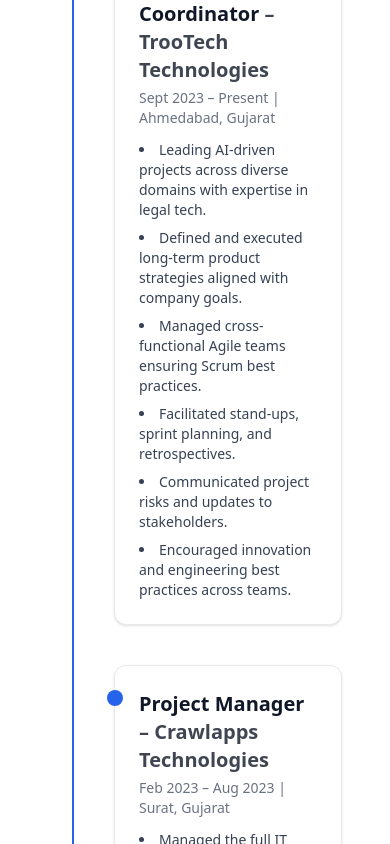
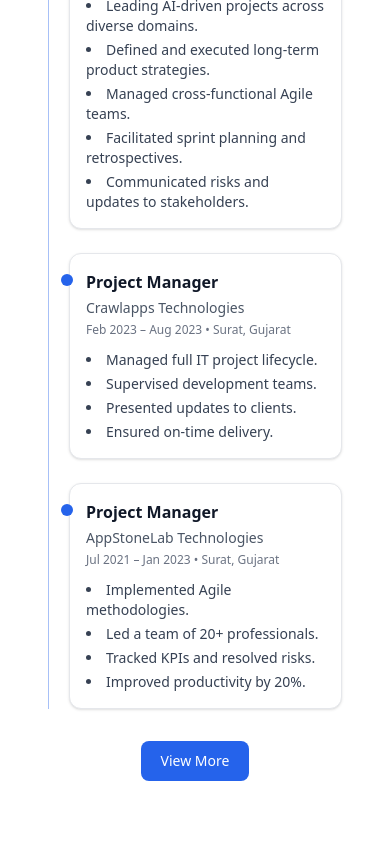
Before and after one commit to surtiabhai007-cmyk/abhai-portfolio, a Next.js app: page / in a window 390 px wide. Shown: the part 2620-3464 px from the top of the page. Built offline with nearby package versions, Linux system fonts and the light colour scheme.

Commit message:
Update Experience.js for mobile

```diff
--- a/components/Experience.js
+++ b/components/Experience.js
@@ -21,12 +21,11 @@
       period: "Sept 2023 – Present",
       location: "Ahmedabad, Gujarat",
       details: [
-        "Leading AI-driven projects across diverse domains with expertise in legal tech.",
-        "Defined and executed long-term product strategies aligned with company goals.",
-        "Managed cross-functional Agile teams ensuring Scrum best practices.",
-        "Facilitated stand-ups, sprint planning, and retrospectives.",
-        "Communicated project risks and updates to stakeholders.",
-        "Encouraged innovation and engineering best practices across teams.",
+        "Leading AI-driven projects across diverse domains.",
+        "Defined and executed long-term product strategies.",
+        "Managed cross-functional Agile teams.",
+        "Facilitated sprint planning and retrospectives.",
+        "Communicated risks and updates to stakeholders.",
       ],
     },
     {
@@ -35,10 +34,10 @@
       period: "Feb 2023 – Aug 2023",
       location: "Surat, Gujarat",
       details: [
-        "Managed the full IT project lifecycle from initiation to delivery.",
-        "Supervised development teams and resolved delivery blockers.",
-        "Presented project updates to clients and senior management.",
-        "Ensured on-time and high-quality delivery of multiple projects.",
+        "Managed full IT project lifecycle.",
+        "Supervised development teams.",
+        "Presented updates to clients.",
+        "Ensured on-time delivery.",
       ],
     },
     {
@@ -47,65 +46,10 @@
       period: "Jul 2021 – Jan 2023",
       location: "Surat, Gujarat",
       details: [
-        "Implemented Agile methodologies to improve project efficiency.",
-        "Led a global team of 20+ IT professionals.",
-        "Tracked KPIs and proactively resolved delivery risks.",
-        "Improved team productivity by 20% through Agile practices.",
-      ],
-    },
-    {
-      role: "Business Analyst",
-      company: "CMARIX Technologies",
-      period: "Feb 2021 – May 2021",
-      location: "Ahmedabad, Gujarat",
-      details: [
-        "Converted client requirements into detailed project scope documents.",
-        "Conducted workshops to finalize project proposals.",
-        "Created Work Breakdown Structures (WBS) for execution clarity.",
-      ],
-    },
-    {
-      role: "Business Analyst",
-      company: "ManekTech",
-      period: "Jul 2019 – Jan 2021",
-      location: "Ahmedabad, Gujarat",
-      details: [
-        "Prepared requirement analysis and technical proposals.",
-        "Created process flows and wireframes using Axure.",
-        "Developed client-facing case studies and presentations.",
-      ],
-    },
-    {
-      role: "Business Development Associate",
-      company: "Tri-Force IT Services",
-      period: "Dec 2018 – Jun 2019",
-      location: "Ahmedabad, Gujarat",
-      details: [
-        "Researched US Federal Agencies and government tenders.",
-        "Prepared proposal documentation for federal projects.",
-        "Collaborated with clients on compliance documentation.",
-      ],
-    },
-    {
-      role: "Web Developer",
-      company: "SaiKrupa IT Software Solutions",
-      period: "Feb 2016 – Feb 2017",
-      location: "Navsari, Gujarat",
-      details: [
-        "Developed PHP/MySQL websites and portals.",
-        "Improved UX and platform functionality.",
-        "Mentored students in programming and final-year projects.",
-      ],
-    },
-    {
-      role: "PHP Developer",
-      company: "Lysung Ventures",
-      period: "Jul 2015 – Jan 2016",
-      location: "Surat, Gujarat",
-      details: [
-        "Built client-facing web applications.",
-        "Maintained open-source codebases.",
-        "Ensured bug-free production deployments.",
+        "Implemented Agile methodologies.",
+        "Led a team of 20+ professionals.",
+        "Tracked KPIs and resolved risks.",
+        "Improved productivity by 20%.",
       ],
     },
   ];
@@ -116,48 +60,62 @@
     <section
       id="experience"
       ref={experienceRef}
-      className="section-spacing animate-fadeIn"
+      className="section-spacing"
     >
-      <h2 className="text-3xl font-bold mb-10">
+      {/* Title */}
+      <h2 className="text-2xl md:text-3xl font-bold mb-8">
         Professional Experience
       </h2>
 
-      <div className="relative border-l-2 border-primary pl-10 space-y-10 ml-6">
+      {/* Timeline */}
+      <div className="relative border-l border-primary/40 pl-5 space-y-6">
+
         {displayedExperience.map((exp, i) => (
           <div
             key={i}
-            className="experience-card relative p-6 rounded-xl bg-white shadow-sm border border-gray-200 transition"
+            className="relative bg-white border border-gray-200 rounded-xl p-4 md:p-6 shadow-sm hover:shadow-md transition"
           >
-            {/* Timeline Dot */}
-            <div className="absolute left-0 -translate-x-1/2 top-6 w-4 h-4 rounded-full bg-primary"></div>
 
-            <h3 className="text-xl font-semibold text-gray-900">
-              {exp.role}{" "}
-              <span className="opacity-80">– {exp.company}</span>
+            {/* Dot */}
+            <div className="absolute -left-[9px] top-5 w-3 h-3 bg-primary rounded-full"></div>
+
+            {/* Role */}
+            <h3 className="text-base md:text-lg font-semibold text-gray-900">
+              {exp.role}
             </h3>
 
-            <p className="text-sm text-gray-500 mt-1">
-              {exp.period} | {exp.location}
+            {/* Company */}
+            <p className="text-sm text-gray-600 mt-1">
+              {exp.company}
             </p>
 
-            <ul className="mt-3 space-y-2 list-disc list-inside text-gray-700 text-sm">
+            {/* Meta */}
+            <p className="text-xs text-gray-500 mt-1">
+              {exp.period} • {exp.location}
+            </p>
+
+            {/* Points */}
+            <ul className="mt-3 space-y-1 text-sm text-gray-700 list-disc list-inside">
               {exp.details.map((d, j) => (
                 <li key={j}>{d}</li>
               ))}
             </ul>
+
           </div>
         ))}
+
       </div>
 
-      {/* Toggle Button */}
-      <div className="text-center mt-10">
+      {/* Button */}
+      <div className="flex justify-center mt-8">
         <button
-  onClick={handleToggle}
-  className="px-6 py-3 rounded-lg bg-primary text-white font-medium transition hover:bg-blue-700 hover:shadow-md hover:-translate-y-0.5"
->
-          {showAll ? "View Less Experience" : "View More Experience"}
+          onClick={handleToggle}
+          className="px-5 py-2.5 rounded-lg bg-primary text-white text-sm font-medium hover:bg-blue-700 transition"
+        >
+          {showAll ? "View Less" : "View More"}
         </button>
       </div>
+
     </section>
   );
 }
```
